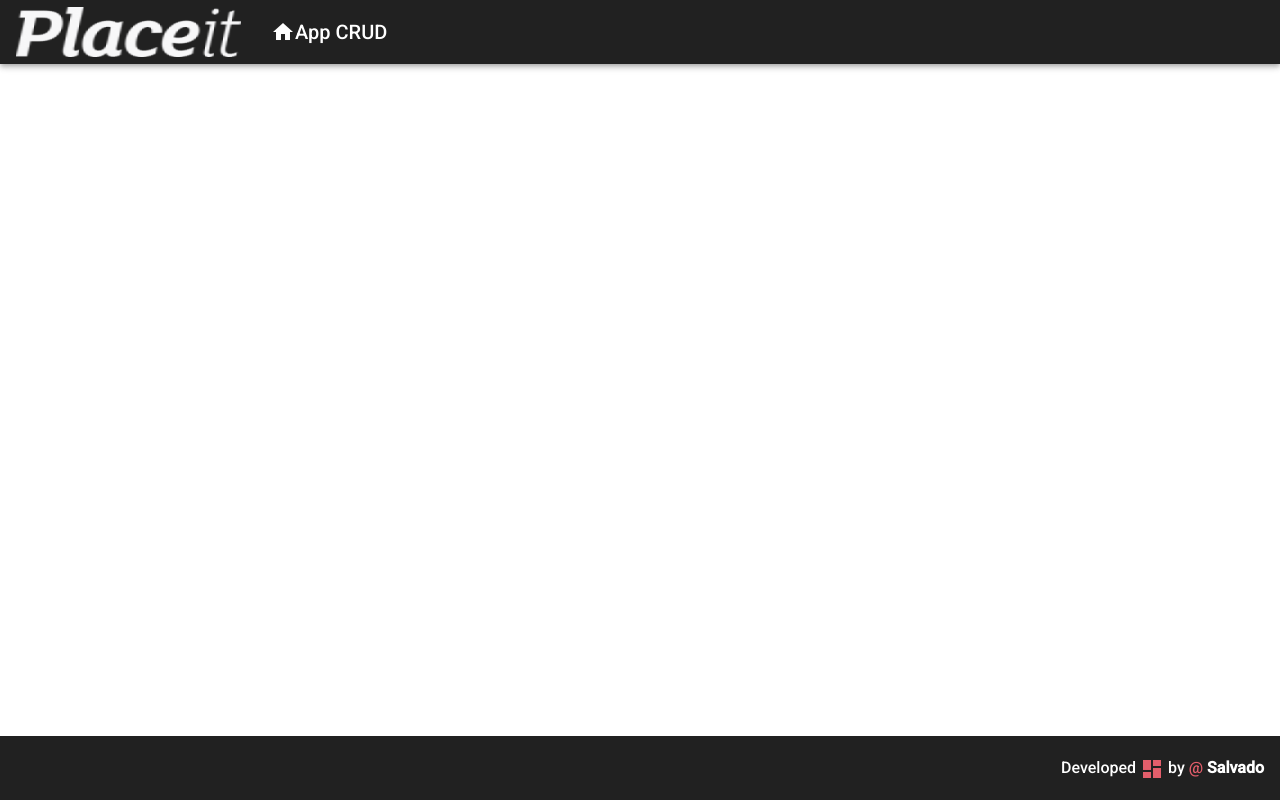
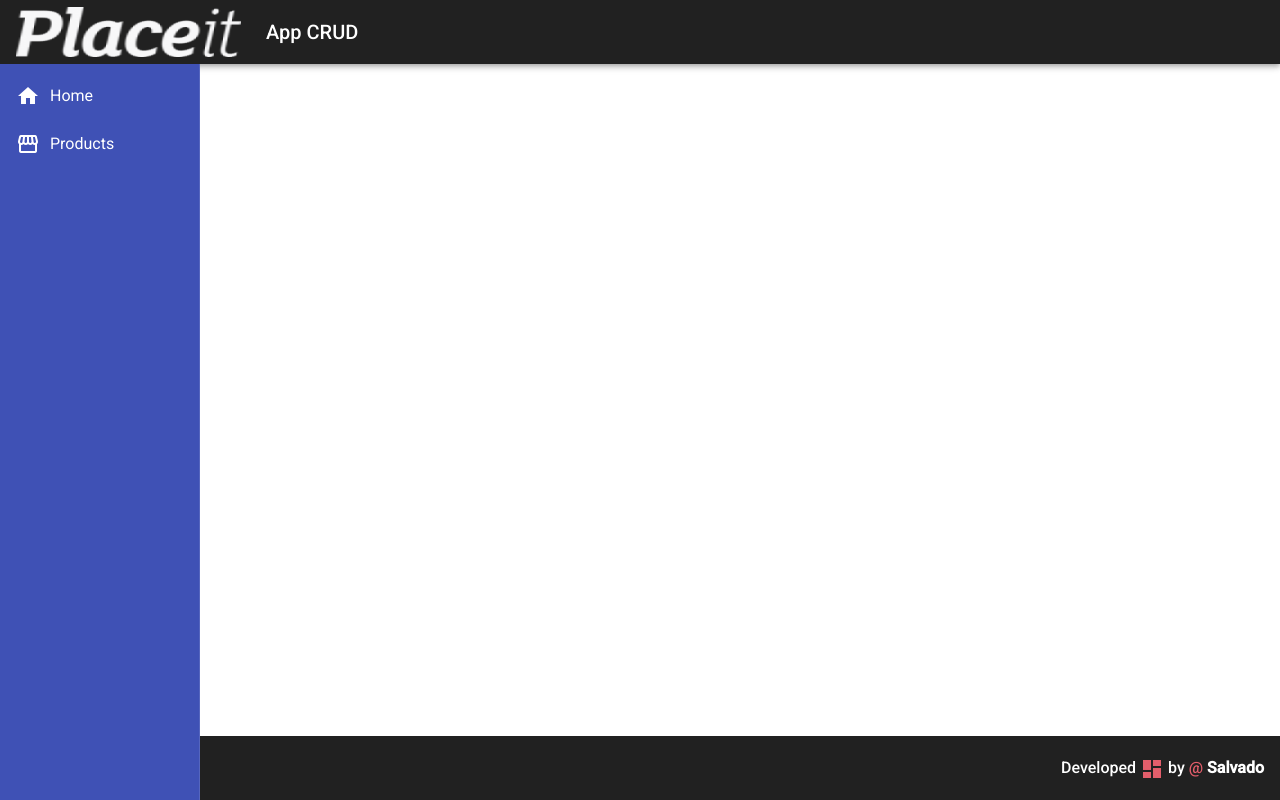
Before and after one commit to luissalvado/web-dev-learning, an Angular app in the folder Angular/99-Angular_9/crud/frontend/: page / in a window 1280 px wide. Built offline with nearby package versions, Linux system fonts and the light colour scheme.

Commit message:
added component navigation bar.

```diff
--- a/Angular/99-Angular_9/crud/frontend/src/app/app.component.html
+++ b/Angular/99-Angular_9/crud/frontend/src/app/app.component.html
@@ -1,2 +1,3 @@
 <app-header></app-header>
+<app-nav></app-nav>
 <app-footer></app-footer>
--- a/Angular/99-Angular_9/crud/frontend/src/app/components/template/header/header.component.html
+++ b/Angular/99-Angular_9/crud/frontend/src/app/components/template/header/header.component.html
@@ -6,9 +6,6 @@
     </span>
     <span class="title-group">
          <a>
-             <i class="material-icons">
-                home
-             </i>
              App CRUD
          </a>
     </span>
--- /dev/null
+++ b/Angular/99-Angular_9/crud/frontend/src/app/components/template/nav/nav.component.css
@@ -0,0 +1,11 @@
+.sidenav {
+    background-color: #3F51B5;
+    width: 200px;
+}
+.sidenav a {
+    color: #ffffff;
+}
+
+.sidenav i {
+    padding-right: 10px;
+}
--- /dev/null
+++ b/Angular/99-Angular_9/crud/frontend/src/app/components/template/nav/nav.component.html
@@ -0,0 +1,19 @@
+<mat-sidenav-container class="container">
+    <mat-sidenav class="sidenav" mode="side"
+    opened fixedInViewport="true" fixedTopGap="64">
+        <mat-nav-list class="nav-list">
+            <a mat-list-item>
+                <i class="material-icons">
+                    home
+                </i>
+                Home
+            </a>
+            <a mat-list-item>
+                <i class="material-icons">
+                    storefront
+                </i>
+                Products
+            </a>
+        </mat-nav-list>
+    </mat-sidenav>
+</mat-sidenav-container>
--- /dev/null
+++ b/Angular/99-Angular_9/crud/frontend/src/app/components/template/nav/nav.component.ts
@@ -0,0 +1,15 @@
+import { Component, OnInit } from '@angular/core';
+
+@Component({
+  selector: 'app-nav',
+  templateUrl: './nav.component.html',
+  styleUrls: ['./nav.component.css']
+})
+export class NavComponent implements OnInit {
+
+  constructor() { }
+
+  ngOnInit(): void {
+  }
+
+}
```
Also changed, not shown: Angular/99-Angular_9/crud/frontend/src/app/app.module.ts (+9 -2 lines).
